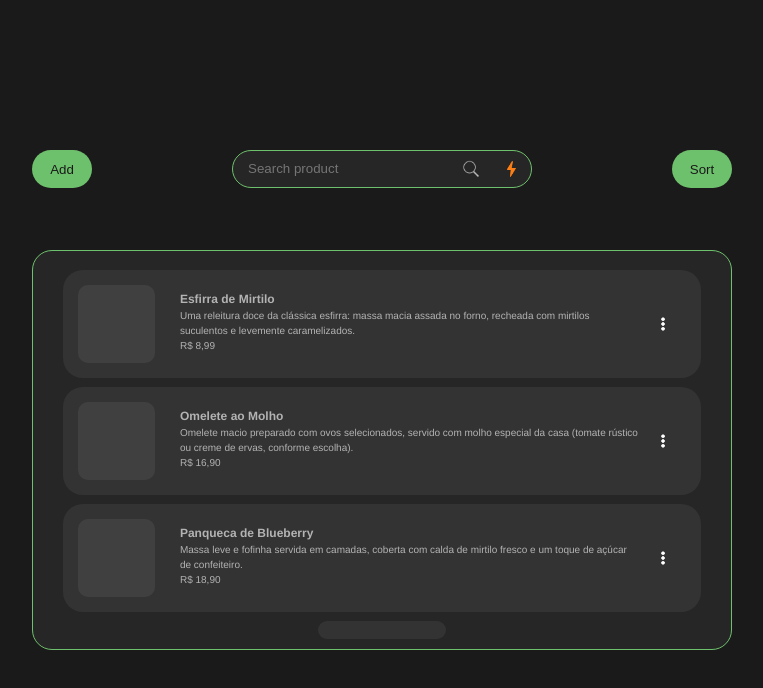
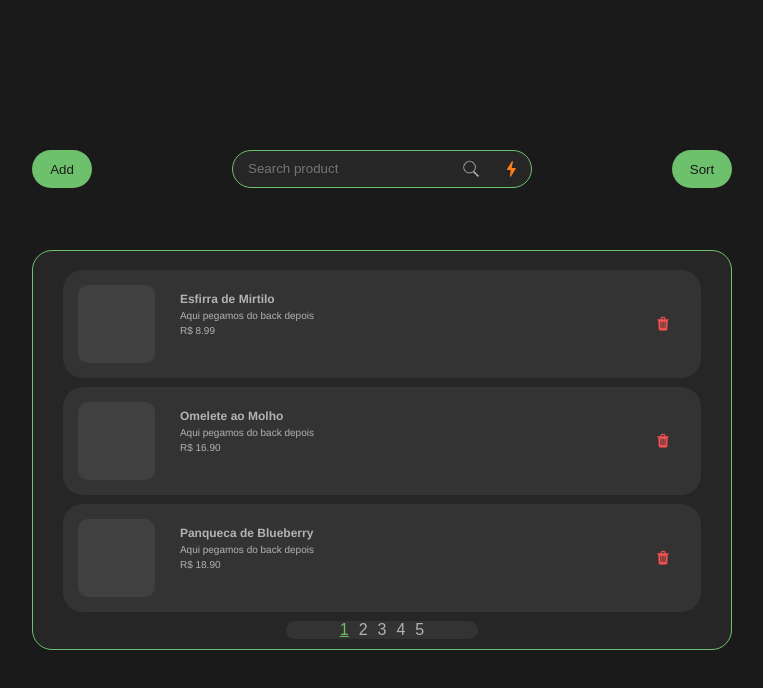
Before and after one commit to AvaliadorMusical/E-Commerce-App, a React (Vite) app in the folder client/: page / in a window 1280 px wide. Shown: the top 688 px of the page, without its empty margins (258-1021 px from the left). Built offline with nearby package versions, Linux system fonts and the light colour scheme.

Commit message:
adding features

```diff
--- a/client/index.html
+++ b/client/index.html
@@ -4,7 +4,7 @@
     <meta charset="UTF-8" />
     <link rel="icon" type="image/svg+xml" href="/vite.svg" />
     <meta name="viewport" content="width=device-width, initial-scale=1.0" />
-    <title>E-Commerce Projectq</title>
+    <title>E-Commerce Project</title>
   </head>
   <body>
     <div id="root"></div>
--- a/client/src/App.jsx
+++ b/client/src/App.jsx
@@ -2,17 +2,63 @@ import { useState } from 'react'
 import searchIcon from './assets/search.png'
 import quickSearchIcon from './assets/quicksearch.png'
 import menuIcon from './assets/menu.png'
-
+import ProductCard from './components/ProductCard'
 
 function App() {
-  const [count, setCount] = useState(0)
+  const [products] = useState([
+    { id: 1, title: "Esfirra de Mirtilo", price: 8.99 },
+  { id: 2, title: "Omelete ao Molho", price: 16.90 },
+  { id: 3, title: "Panqueca de Blueberry", price: 18.90 },
+  { id: 4, title: "Bolo de Chocolate", price: 12.50 },
+  { id: 5, title: "Coxinha", price: 6.99 },
+  { id: 6, title: "Pão de Queijo", price: 4.50 },
+  { id: 7, title: "Croissant de Presunto", price: 9.99 },
+  { id: 8, title: "Torta de Limão", price: 14.90 },
+  { id: 9, title: "Pastel de Carne", price: 7.50 },
+  { id: 10, title: "Empada de Frango", price: 8.50 },
+  { id: 11, title: "Brigadeiro Gourmet", price: 3.50 },
+  { id: 12, title: "Quiche de Queijo", price: 11.90 },
+  { id: 13, title: "Cheesecake de Frutas Vermelhas", price: 19.90 },
+  { id: 14, title: "Sanduíche Natural", price: 12.00 },
+  { id: 15, title: "Muffin de Chocolate", price: 6.00 },
+  { id: 16, title: "Brownie com Nozes", price: 7.90 },
+  { id: 17, title: "Suco Natural de Laranja", price: 5.50 },
+  { id: 18, title: "Café Espresso", price: 4.00 },
+  { id: 19, title: "Chá Gelado", price: 4.50 },
+  { id: 20, title: "Milkshake de Morango", price: 9.00 },
+  { id: 21, title: "Pizza Marguerita", price: 22.90 },
+  { id: 22, title: "Pizza Calabresa", price: 24.90 },
+  { id: 23, title: "Lasanha à Bolonhesa", price: 28.50 },
+  { id: 24, title: "Lasanha de Frango", price: 27.00 },
+  { id: 25, title: "Risoto de Cogumelos", price: 32.90 },
+  { id: 26, title: "Risoto de Camarão", price: 39.90 },
+  { id: 27, title: "Hambúrguer Clássico", price: 18.50 },
+  { id: 28, title: "Hambúrguer Duplo", price: 24.00 },
+  { id: 29, title: "Hot Dog Especial", price: 14.90 },
+  { id: 30, title: "Hot Dog Simples", price: 9.90 },
+  { id: 31, title: "Salada Caesar", price: 15.90 },
+  { id: 32, title: "Salada Tropical", price: 14.50 },
+  { id: 33, title: "Crepe de Frango", price: 13.90 },
+  { id: 34, title: "Crepe de Nutella", price: 16.90 },
+  { id: 35, title: "Panetone Tradicional", price: 19.90 },
+  { id: 36, title: "Churros com Doce de Leite", price: 8.90 },
+  { id: 37, title: "Picolé de Chocolate", price: 4.50 },
+  { id: 38, title: "Sorvete 2 bolas", price: 7.00 },
+  { id: 39, title: "Petit Gateau", price: 17.90 },
+  { id: 40, title: "Tiramisu", price: 21.00 }
+  ])
+
+  const [page, setPage] = useState(1)
+  const perPage = 3
+
+  const start = (page - 1) * perPage
+  const paginated = products.slice(start, start + perPage)
 
   return (
     <>
       <div className="container-main">
         <div className="container-header">
-          <button
-            className="header-buttons">
+          <button className="header-buttons">
             Add
           </button>
           <div className="search-group">
@@ -33,68 +79,49 @@ function App() {
             </div>
           </div>
 
-          <button
-            className="header-buttons">
+          <button className="header-buttons">
             Sort
           </button>
         </div>
 
         <div className="container-products">
           <div className="card-product">
-            <div className="card-item">
-              <div className="image">
-
-              </div>
-              <div className="each-product">
-                <div className="description">
-                  <h3>Esfirra de Mirtilo</h3>
-                  <p>Uma releitura doce da clássica esfirra: massa macia assada no forno, recheada com mirtilos suculentos e levemente caramelizados.</p>
-                  <p>R$ 8,99</p>
-                </div>
-                <div className="config">
-                  <button>
-                    <img src={menuIcon} alt="Remove" />
-                  </button>
-                </div>
-              </div>
-            </div>
-            <div className="card-item">
-              <div className="image">
-
-              </div>
-              <div className="each-product">
-                <div className="description">
-                  <h3>Omelete ao Molho</h3>
-                  <p>Omelete macio preparado com ovos selecionados, servido com molho especial da casa (tomate rústico ou creme de ervas, conforme escolha).</p>
-                  <p>R$ 16,90</p>
-                </div>
-                <div className="config">
-                  <button>
-                    <img src={menuIcon} alt="Remove" />
-                  </button>
-                </div>
-              </div>
-            </div>
-            <div className="card-item">
-              <div className="image">
-
-              </div>
-              <div className="each-product">
-                <div className="description">
-                  <h3>Panqueca de Blueberry</h3>
-                  <p>Massa leve e fofinha servida em camadas, coberta com calda de mirtilo fresco e um toque de açúcar de confeiteiro.</p>
-                  <p>R$ 18,90</p>
-                </div>
-                <div className="config">
-                  <button>
-                    <img src={menuIcon} alt="Remove" />
-                  </button>
-                </div>
-              </div>
-            </div>
+              {paginated.map(p => (
+                <ProductCard
+                  key={p.id}
+                  title={p.title}
+                  description="Aqui pegamos do back depois"
+                  price={`R$ ${p.price.toFixed(2)}`}
+                />
+              ))}
           </div>
           <div className="product-pages">
+            {(() => {
+              const totalPages = Math.ceil(products.length / perPage)
+              const maxVisible = 5
+              let start = Math.max(1, page - Math.floor(maxVisible / 2))
+              let end = start + maxVisible - 1
 
+              if (end > totalPages) {
+                end = totalPages
+                start = Math.max(1, end - maxVisible + 1)
+              }
+
+              const pages = []
+              for (let i = start; i <= end; i++) {
+                pages.push(i)
+              }
+
+              return pages.map(num => (
+                <button
+                  key={num}
+                  className={page === num ? "page-btn active" : "page-btn"}
+                  onClick={() => setPage(num)}
+                >
+                  {num}
+                </button>
+              ))
+            })()}
           </div>
         </div>
       </div>
--- /dev/null
+++ b/client/src/components/ProductCard.jsx
@@ -0,0 +1,25 @@
+function ProductCard({ title, description, price }) {
+  return (
+    <div className="card-item">
+      <div className="image">
+        {/* Aqui pode entrar uma imagem depois */}
+      </div>
+      <div className="each-product">
+        <div className="description">
+          <h3>{title}</h3>
+          <p>{description}</p>
+          <p>{price}</p>
+        </div>
+        <div className="config">
+          <button>
+            <img src="/src/assets/trash.png" alt="Remove" />
+          </button>
+
+
+        </div>
+      </div>
+    </div>
+  )
+}
+
+export default ProductCard
--- a/client/src/index.css
+++ b/client/src/index.css
@@ -268,8 +268,30 @@ h3 {
 }
 
 .product-pages {
-  width: 20%;
+  display: flex;
+  justify-content: center;
+  gap: 10px;
+  width: 30%;
   height: 5%;
   background-color: var(--grey-card);
   border-radius: 20px;
 }
+
+.page-btn {
+  background: transparent;
+  border: none;
+  color: var(--product-txt-color);
+  font-size: 16px;
+  cursor: pointer;
+  border-radius: 8px;
+  transition: all 0.2s ease;
+}
+
+.page-btn:hover {
+  background-color: rgba(255, 255, 255, 0.1);
+}
+
+.page-btn.active {
+  text-decoration: underline;
+  color: var(--green);
+}
```
Also changed, not shown: client/src/assets/trash.png (added).
